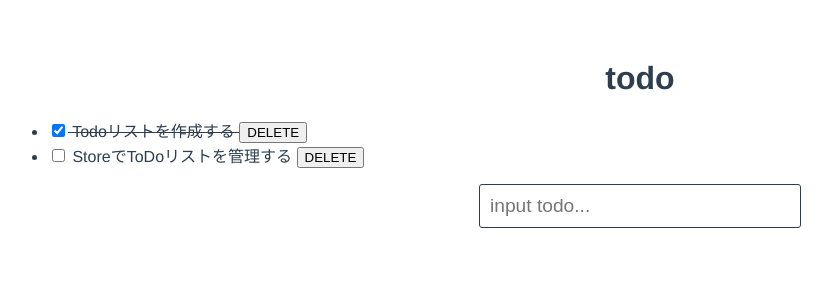
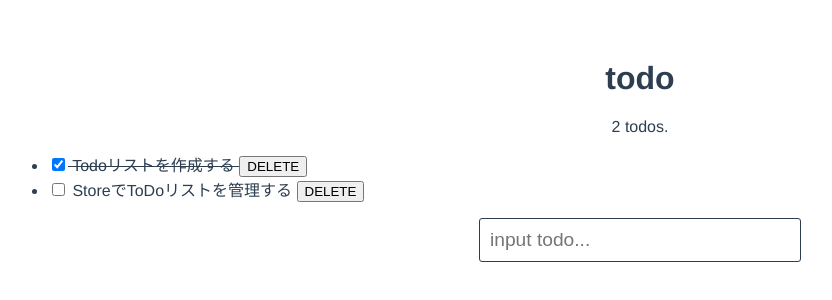
Before and after one commit to trajanme/vuex-todo-sample, a Vue app: page / in a window 1280 px wide. Shown: the top 300 px of the page, without its empty margins (0-832 px from the left). Built offline with nearby package versions, Linux system fonts and the light colour scheme.

Commit message:
added counter display number of todos

```diff
--- a/src/pages/Home.vue
+++ b/src/pages/Home.vue
@@ -1,6 +1,7 @@
 <template>
   <div class="home">
     <h1>todo</h1>
+    <p>{{ numOfTodos }} todos.</p>
     <TodoList :todos="todos" />
   </div>
 </template>
@@ -16,6 +17,9 @@ export default {
   computed: {
     todos () {
       return store.state.todos
+    },
+    numOfTodos () {
+      return store.state.todos.length
     }
   }
 }
```
